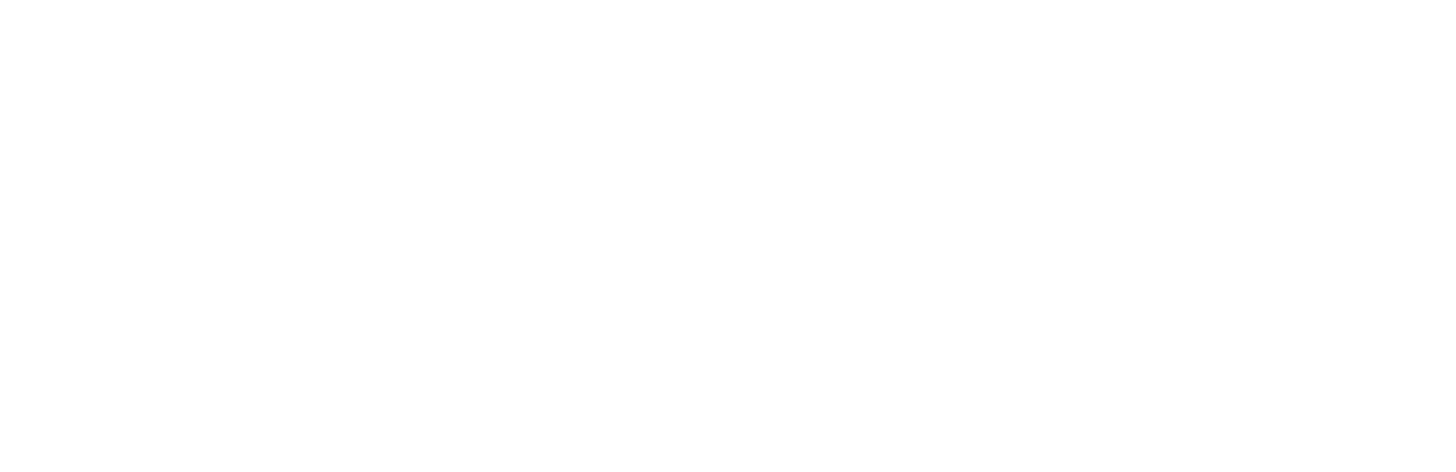
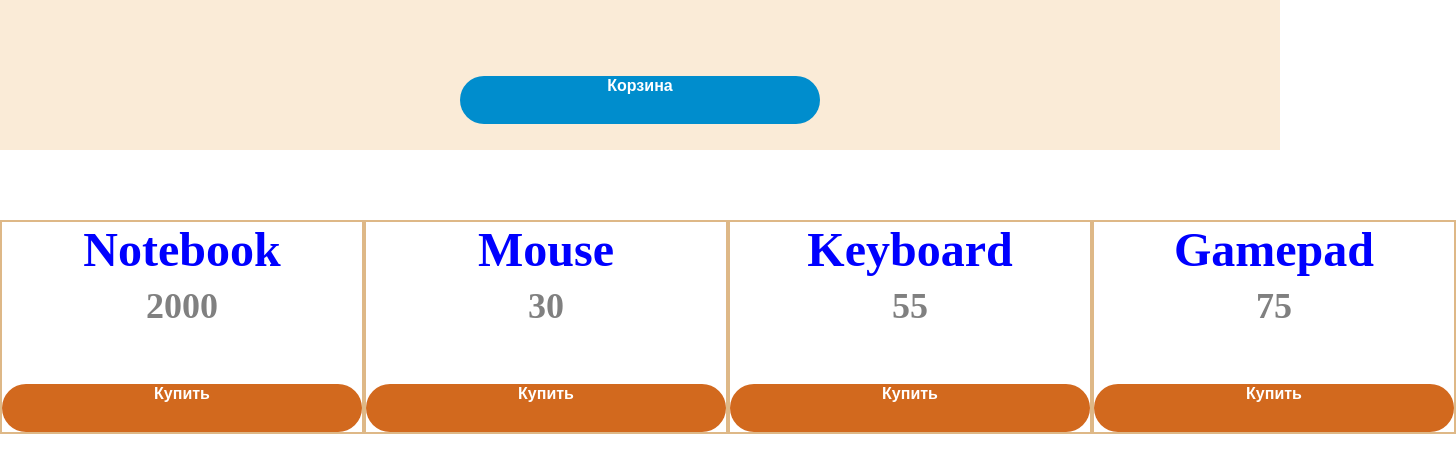
Before and after one commit to Mishka262757830/javascript_2, a plain HTML site: page index.html in a window 1280 px wide. Shown: the whole page, 1456 px wide, since content can reach past the window. Drawn offline with Linux system fonts and the light colour scheme.

Commit message:
finished hw1

```diff
--- /dev/null
+++ b/css/main.css
@@ -0,0 +1,70 @@
+*{
+  margin: 0;
+  padding: 0;
+}
+
+.products {
+  display: flex;
+  justify-content: space-around;
+  margin-top: 70px;
+
+}
+
+.product-item {
+
+  display: flex;
+  flex-direction: column;
+  align-items: center;
+  border: 2px solid burlywood;
+}
+
+.product-item h3 {
+  color: blue;
+  font-size: 48px;
+  font-weight: 900;
+  line-height: 56px;
+}
+
+.product-item p {
+  color: grey;
+  font-size: 36px;
+  font-weight: 900;
+  line-height: 56px;
+
+}
+
+.btn-cart, .buy-btn {
+  width: 360px;
+  height: 48px;
+  border-radius: 30px;
+  background-color: #008dcd;
+  color: #ffffff;
+  font-size: 16px;
+  font-weight: 700;
+  line-height: 19px;
+  margin-top: 50px;
+  display: flex;
+  justify-content: center;
+  border: none;
+}
+
+.buy-btn {
+  background-color: chocolate;
+}
+
+.btn-cart:hover{
+  background-color: cornflowerblue;
+  color:black;
+}
+
+.buy-btn:hover{
+  background-color: cadetblue;
+  color:black;
+}
+header {
+  display: flex;
+  justify-content: center;
+  align-items: center;
+  background-color: antiquewhite;
+  height: 150px;
+}
--- a/index.html
+++ b/index.html
@@ -2,9 +2,16 @@
 <html lang="en">
 <head>
     <meta charset="UTF-8">
-    <title>Title</title>
+    <title>Shop</title>
+    <link rel="stylesheet" type="text/css" media="screen" href="css/main.css">
 </head>
 <body>
-
+<header>
+    <button class="btn-cart" type="button">Корзина</button>
+</header>
+<main>
+    <div class="products"></div>
+</main>
+<script defer src="js/main.js"></script>
 </body>
 </html>
--- /dev/null
+++ b/js/main.js
@@ -0,0 +1,24 @@
+"use strict";
+
+const products = [
+    {id: 1, title: 'Notebook', price: 2000},
+    {id: 2, title: 'Mouse', price: 30},
+    {id: 3, title: 'Keyboard', price: 55},
+    {id: 4, title: 'Gamepad', price: 75},
+];
+
+const renderProduct = (title, price = "Товара нет в наличии") => {
+    return `<div class="product-item">
+                <h3>${title}</h3>
+                <p>${price}</p>
+                <button class="buy-btn">Купить</button>
+            </div>`
+};
+
+const renderPage = list => {
+   // Можно сократить запись до одной строки, join превращает массив в строку, и можно выбрать разделители,
+   //в нашем случае просто уберем разделители
+    document.querySelector('.products').innerHTML = list.map(item => renderProduct(item.title, item.price)).join(' ');
+};
+
+renderPage(products);
```
